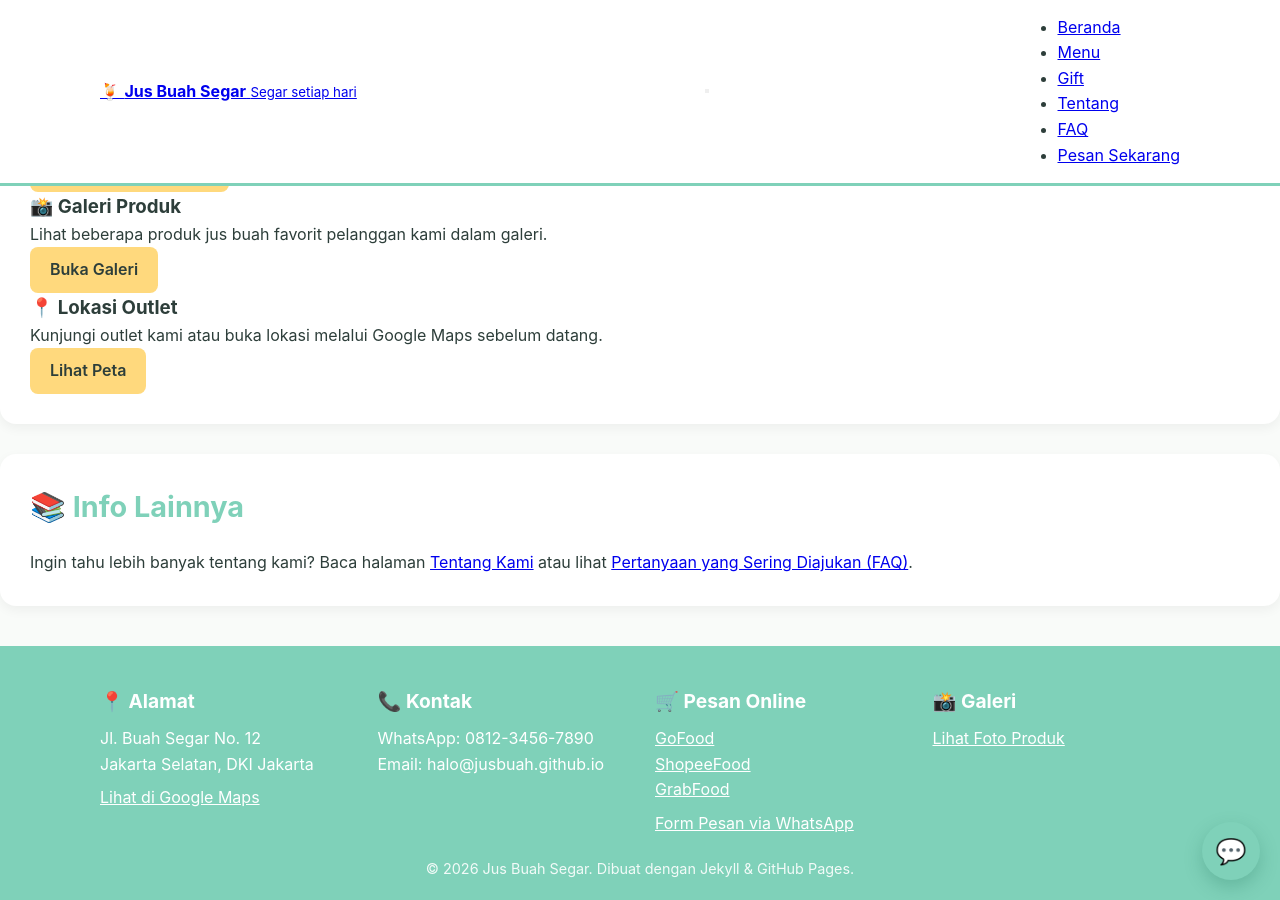
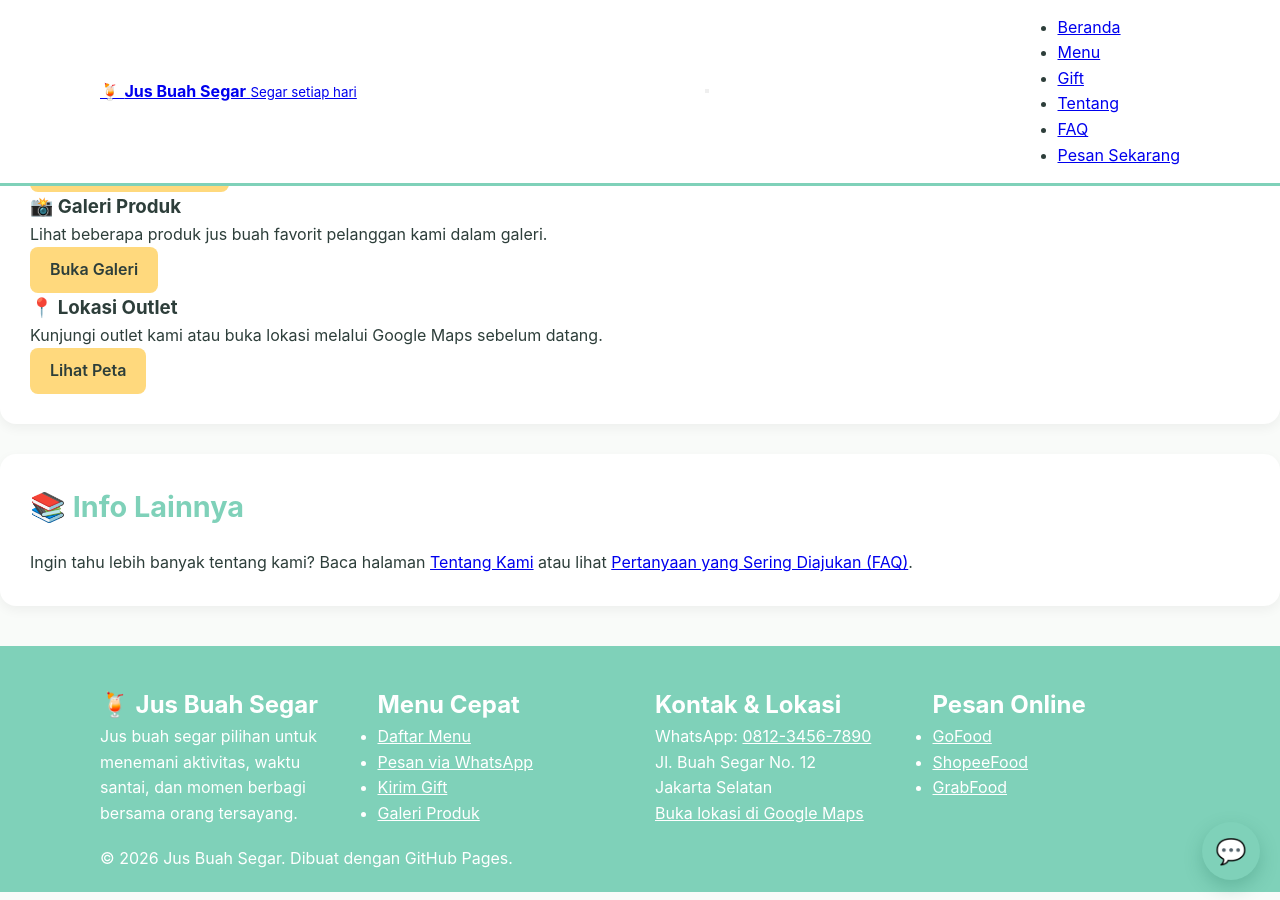
Before and after one commit to oviet711/jusbuah.github.io, a Jekyll site: the page built from index.md, in a window 1280 px wide and 900 px high, scrolled down 1747 px. Built offline with Jekyll 4.4.1, drawn with Linux system fonts in a browser that asks for light colours.

Commit message:
Refactor footer layout and content structure

```diff
--- a/_includes/footer.html
+++ b/_includes/footer.html
@@ -1,54 +1,86 @@
-<footer class="site-footer" id="kontak">
-  <div class="container">
-    <div class="footer-grid">
-      <div>
-        <h3>📍 Alamat</h3>
-        <p>
-          Jl. Buah Segar No. 12<br />
-          Jakarta Selatan, DKI Jakarta
-        </p>
-        <p style="margin-top: 8px;">
-          <a href="https://www.google.com/maps/search/?api=1&query=Jl.+Buah+Segar+No.+12+Jakarta+Selatan"
-             target="_blank" rel="noopener" style="color: #fff; text-decoration: underline;">
-            Lihat di Google Maps
+<footer class="site-footer">
+  <div class="container footer-grid">
+    <section>
+      <h2>🍹 Jus Buah Segar</h2>
+      <p>
+        Jus buah segar pilihan untuk menemani aktivitas, waktu santai,
+        dan momen berbagi bersama orang tersayang.
+      </p>
+    </section>
+
+    <section>
+      <h2>Menu Cepat</h2>
+      <ul class="footer-links">
+        <li>
+          <a href="{{ '/menu' | relative_url }}">Daftar Menu</a>
+        </li>
+        <li>
+          <a href="{{ '/pesan' | relative_url }}">Pesan via WhatsApp</a>
+        </li>
+        <li>
+          <a href="{{ '/gift' | relative_url }}">Kirim Gift</a>
+        </li>
+        <li>
+          <a href="{{ '/galeri' | relative_url }}">Galeri Produk</a>
+        </li>
+      </ul>
+    </section>
+
+    <section id="kontak">
+      <h2>Kontak & Lokasi</h2>
+      <p>
+        WhatsApp:
+        <a
+          href="https://wa.me/6281234567890"
+          target="_blank"
+          rel="noopener"
+        >
+          0812-3456-7890
+        </a>
+      </p>
+
+      <p>
+        Jl. Buah Segar No. 12<br>
+        Jakarta Selatan
+      </p>
+
+      <p>
+        <a
+          href="https://www.google.com/maps/search/?api=1&query=Jl.+Buah+Segar+No.+12+Jakarta+Selatan"
+          target="_blank"
+          rel="noopener"
+        >
+          Buka lokasi di Google Maps
+        </a>
+      </p>
+    </section>
+
+    <section>
+      <h2>Pesan Online</h2>
+      <ul class="footer-links">
+        <li>
+          <a href="https://gofood.co.id" target="_blank" rel="noopener">
+            GoFood
           </a>
-        </p>
-      </div>
+        </li>
+        <li>
+          <a href="https://shopeefood.co.id" target="_blank" rel="noopener">
+            ShopeeFood
+          </a>
+        </li>
+        <li>
+          <a href="https://www.grab.com/id/food/" target="_blank" rel="noopener">
+            GrabFood
+          </a>
+        </li>
+      </ul>
+    </section>
+  </div>
 
-      <div>
-        <h3>📞 Kontak</h3>
-        <p>
-          WhatsApp: 0812-3456-7890<br />
-          Email: halo@jusbuah.github.io
-        </p>
-      </div>
-
-      <div>
-        <h3>🛒 Pesan Online</h3>
-        <p>
-          <a href="https://gofood.co.id" target="_blank" rel="noopener">GoFood</a><br />
-          <a href="https://shopeefood.co.id" target="_blank" rel="noopener">ShopeeFood</a><br />
-          <a href="https://grab.com" target="_blank" rel="noopener">GrabFood</a>
-        </p>
-        <p style="margin-top: 8px;">
-          <a href="{{ '/pesan' | relative_url }}" style="color: #fff; text-decoration: underline;">
-            Form Pesan via WhatsApp
-          </a>
-        </p>
-      </div>
-
-      <div>
-        <h3>📸 Galeri</h3>
-        <p>
-          <a href="{{ '/galeri' | relative_url }}" style="color: #fff; text-decoration: underline;">
-            Lihat Foto Produk
-          </a>
-        </p>
-      </div>
-    </div>
-
-    <p class="copyright">
-      &copy; {{ site.time | date: '%Y' }} {{ site.title }}. Dibuat dengan Jekyll & GitHub Pages.
+  <div class="container footer-bottom">
+    <p>
+      &copy; {{ site.time | date: "%Y" }} {{ site.title }}.
+      Dibuat dengan GitHub Pages.
     </p>
   </div>
 </footer>
```
